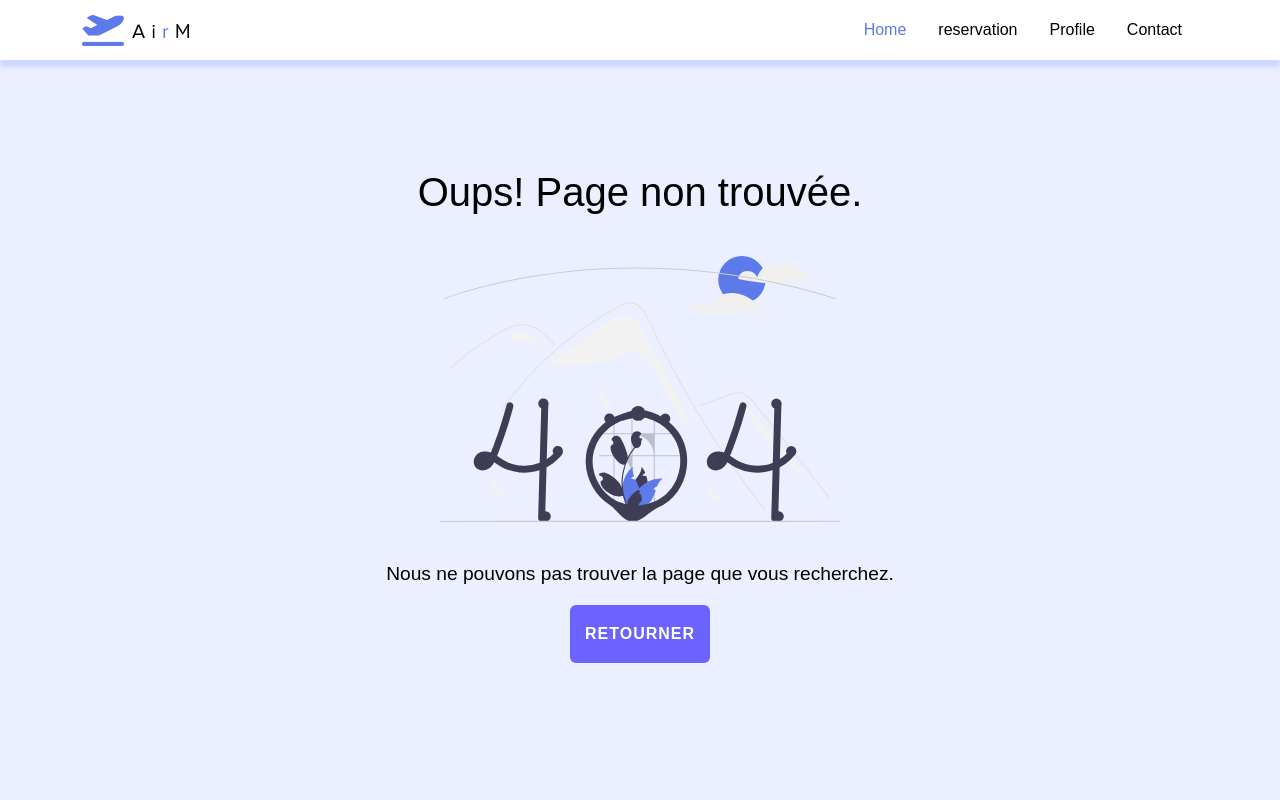
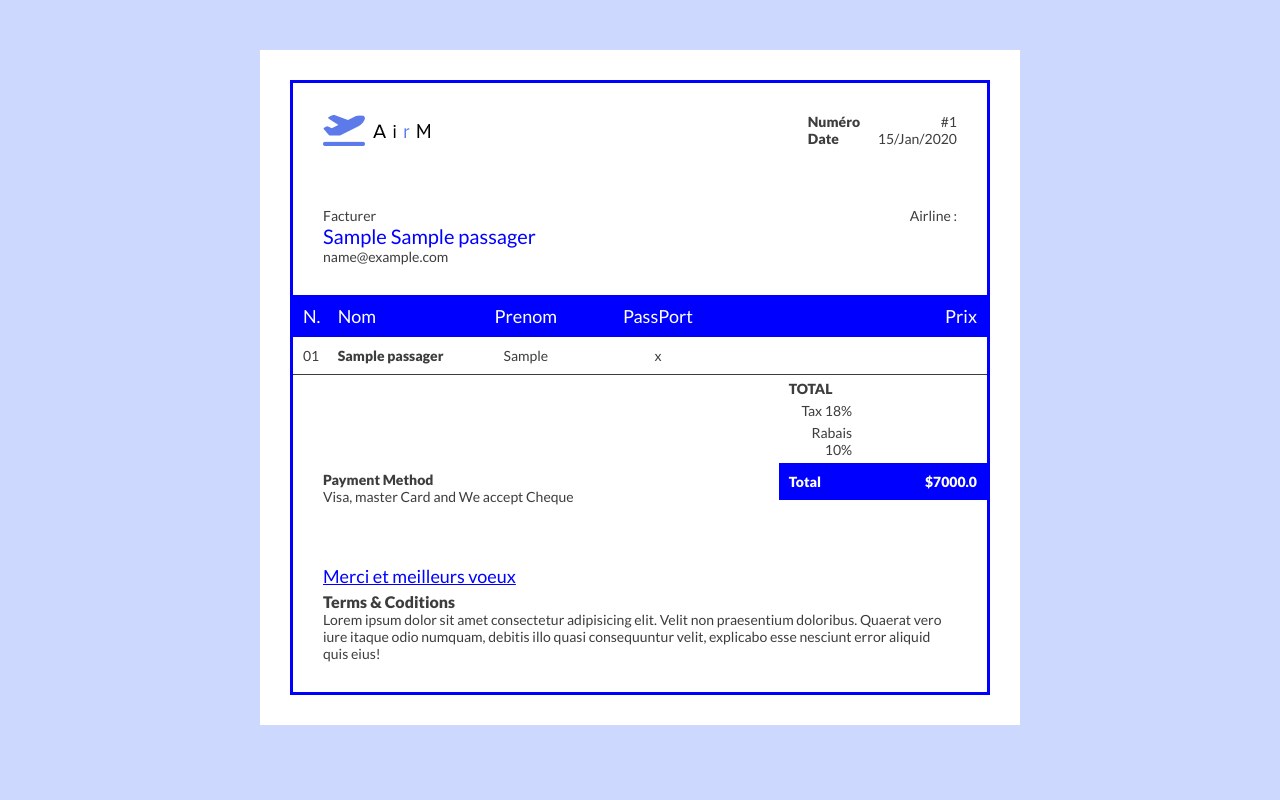
Before and after one commit to IBNAHMADMOHAMED1/bookingapp, a PHP site: page /flight-reservation/ticket in a window 1280 px wide. Run offline with PHP 8.4, Linux system fonts and the light colour scheme; the visitor is signed in with stand-in values (Sample User, id 1); tables that the repository leaves empty hold one stand-in row (values such as "Sample post"); data that the repository does not hold is empty; some libraries are stand-ins or nearby versions.

Commit message:
add ticket for one reservation

```diff
--- /dev/null
+++ b/Views/ticket.php
@@ -0,0 +1,330 @@
+<?php
+
+if (!(isset($_SESSION['user_logged']) && $_SESSION['user_logged'] == true )) {
+    Redirect::to('login');
+}
+$user_id=$_SESSION['idClinet'];
+$exitUser = new UserController();
+$user =$exitUser->getOneUser($user_id);
+
+
+if (isset($_POST['idVol'])) {
+        // die(var_dump($_POST['idVol']));
+
+        $exitVol = new VolController();
+        $vol = $exitVol->getOneVol();
+        // die(var_dump($vol));
+    }
+
+	$idClinet=$user->idClinet;
+	$exitresults=new ReservationController();
+	$res=$exitresults->getonRes($idClinet);
+	// die(var_dump($res));
+
+?>
+
+
+<!DOCTYPE html>
+<html>
+<head>
+	<title></title>
+	<link rel="stylesheet" type="text/css" href="styles.css">
+</head>
+<body>
+
+<div class="wrapper">
+	<div class="invoice_wrapper">
+		<div class="header">
+			<div class="logo_invoice_wrap">
+				<div class="logo_sec">
+					<img src="./image/Logo.png" alt="code logo">
+
+				</div>
+				<div class="invoice_sec">
+
+					<p class="invoice_no">
+						<span class="bold">Numéro</span>
+						<span>#<?php echo $res->idreservation; ?></span>
+					</p>
+					<p class="date">
+						<span class="bold">Date</span>
+						<?php
+						$day=date("d" ,strtotime($res->datereservation));
+						$month=date("M" ,strtotime($res->datereservation));
+						$yaer=date("Y" ,strtotime($res->datereservation));
+
+
+						?>
+						<span><?= $day; ?></span>/<?= $month;?>/<?= $yaer; ?></span></>
+					</p>
+				</div>
+			</div>
+			<div class="bill_total_wrap">
+				<div class="bill_sec">
+					<p>Facturer</p>
+	          		<p class=" name"><?php echo $user->prenom.' '. $user->nom;?></p>
+			        <span>
+			          <?php echo $user->email;?><br/>
+
+			        </span>
+				</div>
+				<div class="total_wrap">
+					<p>Airline :</p>
+	          		<p class="bold price"><?php echo $vol->airlines;?></p>
+				</div>
+			</div>
+		</div>
+		<div class="body">
+			<div class="main_table">
+				<div class="table_header">
+					<div class="row">
+						<div class="col col_no">N.</div>
+						<div class="col col_des">Nom </div>
+						<div class="col col_price">Prenom</div>
+						<div class="col col_qty">PassPort</div>
+						<div class="col col_total">Prix</div>
+					</div>
+				</div>
+				<div class="table_body">
+					<div class="row">
+						<div class="col col_no">
+							<p>01</p>
+						</div>
+						<div class="col col_des">
+							<p class="bold"><?php echo $user->nom; ?></p>
+							<!-- <p>Lorem ipsum dolor sit.</p> -->
+						</div>
+						<div class="col col_price">
+							<p><?php echo $user->prenom; ?></p>
+						</div>
+						<div class="col col_qty">
+							<p><?php echo $user->passport;?></p>
+						</div>
+						<div class="col col_total">
+							<p><?php echo $vol->prix;?></p>
+						</div>
+					</div>
+
+				</div>
+			</div>
+			<div class="paymethod_grandtotal_wrap">
+				<div class="paymethod_sec">
+					<p class="bold">Payment Method</p>
+					<p>Visa, master Card and We accept Cheque</p>
+				</div>
+				<div class="grandtotal_sec">
+			        <p class="bold">
+			            <span>TOTAL</span>
+			            <span><?php echo $vol->prix;?></span>
+			        </p>
+			        <p>
+			            <span>Tax  18%</span>
+			        </p>
+			        <p>
+			            <span>Rabais 10%</span>
+
+			        </p>
+			       	<p class="bold">
+			            <span>Total</span>
+			            <span>$7000.0</span>
+			        </p>
+				</div>
+			</div>
+		</div>
+		<div class="footer">
+			<p>Merci et meilleurs voeux</p>
+			<div class="terms">
+		        <p class="tc bold">Terms & Coditions</p>
+		        <p>Lorem ipsum dolor sit amet consectetur adipisicing elit. Velit non praesentium doloribus. Quaerat vero iure itaque odio numquam, debitis illo quasi consequuntur velit, explicabo esse nesciunt error aliquid quis eius!</p>
+		    </div>
+		</div>
+	</div>
+</div>
+
+<style>
+
+
+@import url('https://fonts.googleapis.com/css2?family=Lato:wght@100;400;900&display=swap');
+
+:root {
+  --primary: #0000ff;
+  --secondary: #3d3d3d;
+  --white: #fff;
+}
+
+*{
+	margin: 0;
+	padding: 0;
+	box-sizing: border-box;
+	font-family: 'Lato', sans-serif;
+}
+
+body{
+	background: #CDD8FF;
+	padding: 50px;
+	color: var(--secondary);
+	display: flex;
+	align-items: center;
+	justify-content: center;
+	font-size: 14px;
+}
+
+.bold{
+	font-weight: 900;
+}
+
+.light{
+	font-weight: 100;
+}
+
+.wrapper{
+	background: var(--white);
+	padding: 30px;
+}
+
+.invoice_wrapper{
+	border: 3px solid var(--primary);
+	width: 700px;
+	max-width: 100%;
+}
+
+.invoice_wrapper .header .logo_invoice_wrap,
+.invoice_wrapper .header .bill_total_wrap{
+	display: flex;
+	justify-content: space-between;
+	padding: 30px;
+}
+
+.invoice_wrapper .header .logo_sec{
+	display: flex;
+	align-items: center;
+}
+
+.invoice_wrapper .header .logo_sec .title_wrap{
+	margin-left: 5px;
+}
+
+.invoice_wrapper .header .logo_sec .title_wrap .title{
+	text-transform: uppercase;
+	font-size: 18px;
+	color: var(--primary);
+}
+
+.invoice_wrapper .header .logo_sec .title_wrap .sub_title{
+	font-size: 12px;
+}
+
+.invoice_wrapper .header .invoice_sec,
+.invoice_wrapper .header .bill_total_wrap .total_wrap{
+	text-align: right;
+}
+
+.invoice_wrapper .header .invoice_sec .invoice{
+	font-size: 28px;
+	color: var(--primary);
+}
+
+.invoice_wrapper .header .invoice_sec .invoice_no,
+.invoice_wrapper .header .invoice_sec .date{
+	display: flex;
+	width: 100%;
+}
+
+.invoice_wrapper .header .invoice_sec .invoice_no span:first-child,
+.invoice_wrapper .header .invoice_sec .date span:first-child{
+	width: 70px;
+	text-align: left;
+}
+
+.invoice_wrapper .header .invoice_sec .invoice_no span:last-child,
+.invoice_wrapper .header .invoice_sec .date span:last-child{
+	width: calc(100% - 70px);
+}
+
+.invoice_wrapper .header .bill_total_wrap .total_wrap .price,
+.invoice_wrapper .header .bill_total_wrap .bill_sec .name{
+	color: var(--primary);
+	font-size: 20px;
+}
+
+.invoice_wrapper .body .main_table .table_header{
+	background: var(--primary);
+}
+
+.invoice_wrapper .body .main_table .table_header .row{
+	color: var(--white);
+	font-size: 18px;
+	border-bottom: 0px;
+}
+
+.invoice_wrapper .body .main_table .row{
+	display: flex;
+	border-bottom: 1px solid var(--secondary);
+}
+
+.invoice_wrapper .body .main_table .row .col{
+	padding: 10px;
+}
+.invoice_wrapper .body .main_table .row .col_no{width: 5%;}
+.invoice_wrapper .body .main_table .row .col_des{width: 20%;}
+.invoice_wrapper .body .main_table .row .col_price{width: 20%; text-align: center;}
+.invoice_wrapper .body .main_table .row .col_qty{width: 20%; text-align: center;}
+.invoice_wrapper .body .main_table .row .col_total{width: 40%; text-align: right;}
+
+.invoice_wrapper .body .paymethod_grandtotal_wrap{
+	display: flex;
+	justify-content: space-between;
+	padding: 5px 0 30px;
+	align-items: flex-end;
+}
+
+.invoice_wrapper .body .paymethod_grandtotal_wrap .paymethod_sec{
+	padding-left: 30px;
+}
+
+.invoice_wrapper .body .paymethod_grandtotal_wrap .grandtotal_sec{
+	width: 30%;
+}
+
+.invoice_wrapper .body .paymethod_grandtotal_wrap .grandtotal_sec p{
+	display: flex;
+	width: 100%;
+	padding-bottom: 5px;
+}
+
+.invoice_wrapper .body .paymethod_grandtotal_wrap .grandtotal_sec p span{
+	padding: 0 10px;
+}
+
+.invoice_wrapper .body .paymethod_grandtotal_wrap .grandtotal_sec p span:first-child{
+	width: 60%;
+}
+
+.invoice_wrapper .body .paymethod_grandtotal_wrap .grandtotal_sec p span:last-child{
+	width: 40%;
+	text-align: right;
+}
+
+.invoice_wrapper .body .paymethod_grandtotal_wrap .grandtotal_sec p:last-child span{
+	background: var(--primary);
+	padding: 10px;
+	color: #fff;
+}
+
+.invoice_wrapper .footer{
+	padding: 30px;
+}
+
+.invoice_wrapper .footer > p{
+	color: var(--primary);
+	text-decoration: underline;
+	font-size: 18px;
+	padding-bottom: 5px;
+}
+
+.invoice_wrapper .footer .terms .tc{
+	font-size: 16px;
+}
+</style>
+</body>
+</html>
--- a/controllers/ReservationController.php
+++ b/controllers/ReservationController.php
@@ -35,6 +35,28 @@ class ReservationController
          }
 
     }
+
+    public function InsserRes($user,$vol)
+    {
+
+
+        $result = reservation:: effectuer($user,$vol);
+        // die(var_dump($params));
+        if($result === 'ok')
+        {
+           $res =vol::updateOn($vol);
+        //    Redirect::to('profile');
+
+
+        }
+
+    }
+    public function getonRes($idClinet)
+    {
+        $res=reservation::getone($idClinet);
+        // die(var_dump($res));
+        return $res;
+    }
 }
 
 ?>
--- a/index.php
+++ b/index.php
@@ -15,7 +15,7 @@
     // $data->getAllEmployes();
 
     // $home->index($_GET['page']);
-    $pages=['home','tousRervations','supprimerVol','all','confirmation','UpdateVol','profile','reserve','mesréservation','ALLreservation','reservation','admin','dashboard' ,'ajouterVol','Annuler','logout','search','login'];
+    $pages=['home','tousRervations','supprimerVol','ticket','confirmation','UpdateVol','profile','reserve','mesréservation','ALLreservation','reservation','admin','dashboard' ,'ajouterVol','Annuler','logout','search','login'];
 
     if(isset($_GET['page']))
     {
--- a/models/reservation.php
+++ b/models/reservation.php
@@ -31,6 +31,33 @@ class reservation{
         endforeach;
 
     }
+    static public function effectuer($user,$vol)
+
+    {
+        // die(var_dump($vol->idVol));
+        $sql="INSERT INTO `reservation`(  `idClient`, `idVol`) VALUES (?,?)";
+        $stmt=DB::connect()->prepare($sql);
+        $valus=array($user->idClinet,$vol->idVol);
+        // $stmt->execute($valus);
+        if($stmt->execute($valus)){
+            // die(var_dump('yes'));
+            return 'ok';
+
+        }
+
+
+    }
+    static public function getone($idClinet)
+
+    {
+        // die(var_export($idClinet));
+        $sql = "SELECT * FROM reservation WHERE idClient = $idClinet ORDER  BY idreservation DESC  LIMIT 1";
+        $stmt = DB::connect()->prepare($sql);
+        $stmt->execute();
+        $result = $stmt->fetch(PDO::FETCH_OBJ);
+       return $result;
+
+    }
 }
 
 ?>
```
Also changed, not shown: Views/all.php (deleted, +0 -78 lines), Views/profile.php (+61 -23 lines), Views/reserve.php (+8 -3 lines), models/vol.php (+9 -11 lines).
